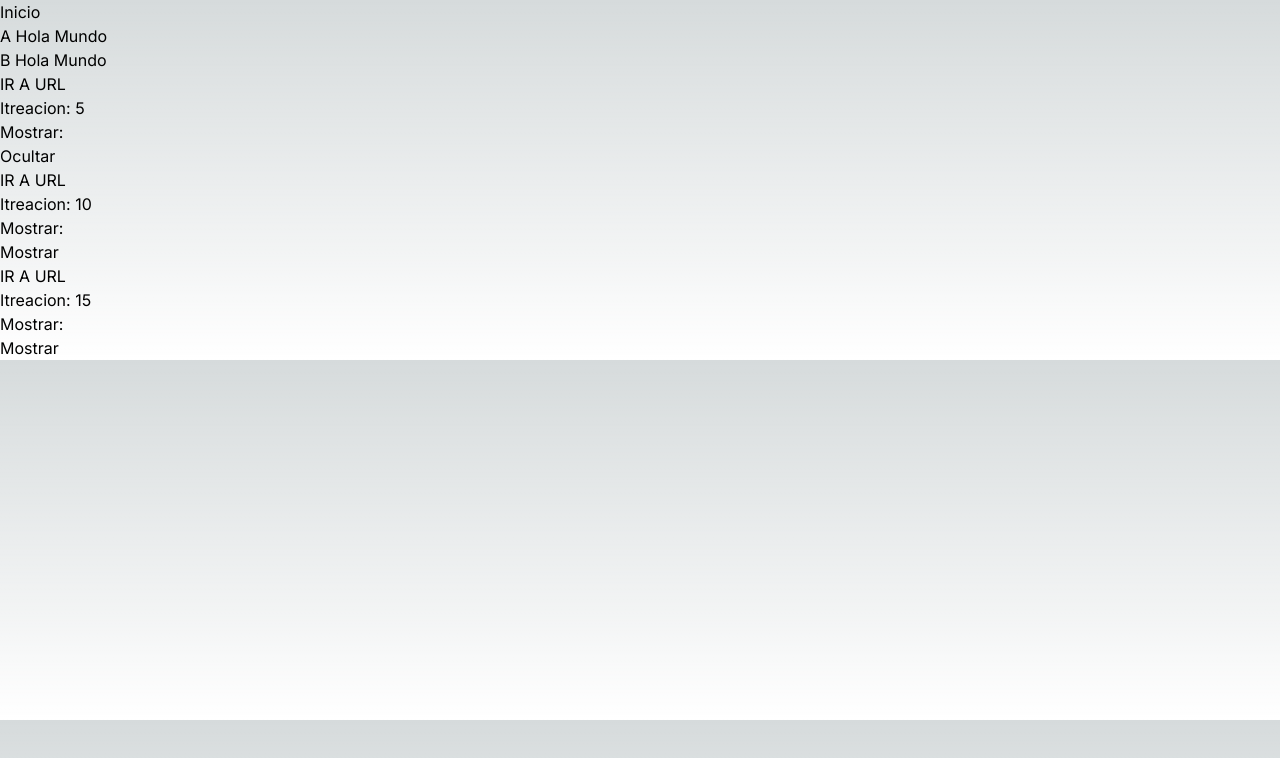
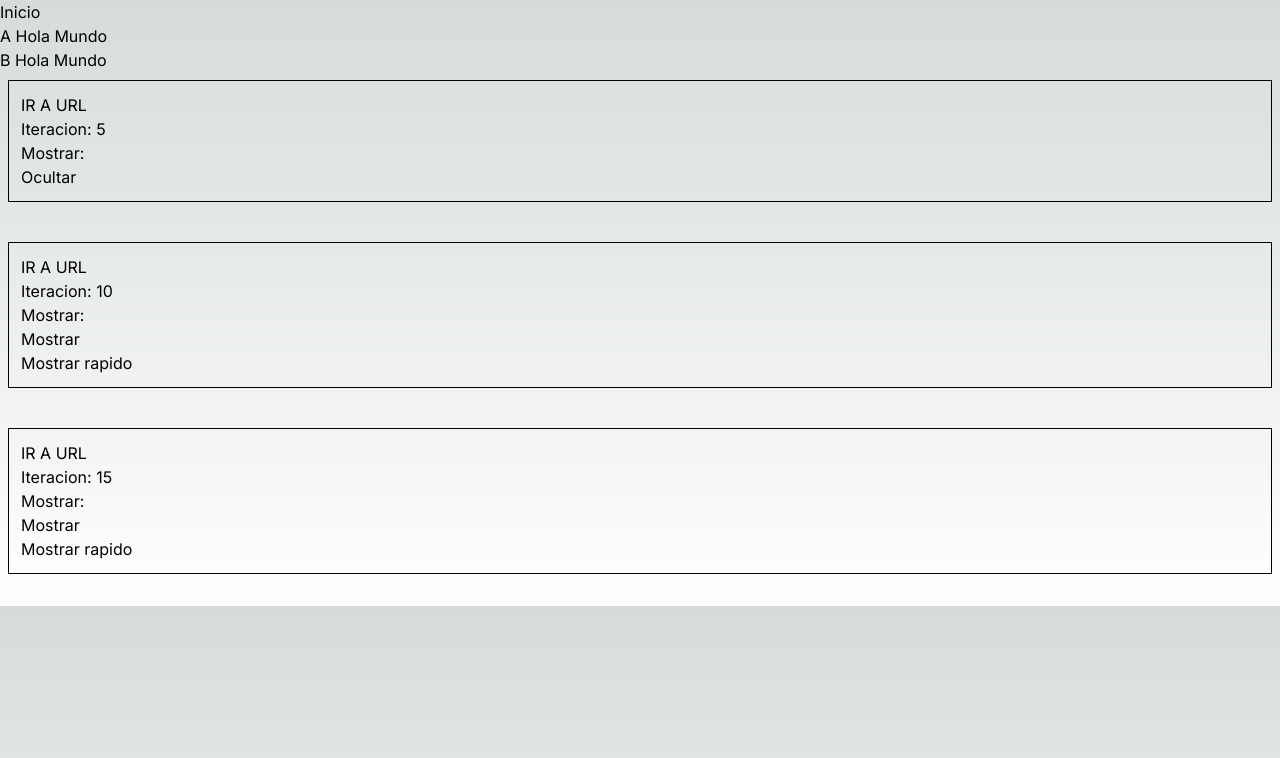
Before and after one commit to 2023-a-web-avanzada/puglla-lalvay-jonathan-puglla-web, a Next.js app in the folder 03-react/my-app/: page /c_componentes in a window 1280 px wide. Shown: the top 758 px of the page. Built offline with nearby package versions, Linux system fonts and the light colour scheme.

Commit message:
Feat: Stylesheet 02
Added styles

```diff
--- a/03-react/my-app/app/c_componentes/CComponente.tsx
+++ b/03-react/my-app/app/c_componentes/CComponente.tsx
@@ -1,24 +1,57 @@
+'use client'
+import { css } from '@emotion/react'
+import styled from "@emotion/styled"
+import { useState } from "react";
+
 export type PropiedadesComponente = {
     url: string;
     iteraciones: number;
     mostrar?: boolean;
 }
+
 export default function CComponente(
     props: PropiedadesComponente
 ){
     const {url, iteraciones, mostrar} = props;
+    const arreglo = [0, 1]
+    // const numeroUno = arreglo[0]
+    // const numeroDos = arreglo[1]
+    const [numeroUno, numeroDos] = arreglo
     const contenidoAdicional = () => {
         if(mostrar) {
             return <p>Mostrar</p>
         }
         return <p>Ocultar</p>
     }
+    const objeto = {}
+
+    const [iteracionLocal, setIteracionLocal] = useState(
+        iteraciones //1, // Valor de la variable
+    )
+
+    const [colorRojo, setColorRojo] = useState(
+        false
+    )
+
     return (
         <>
-            <a target="_blank" href={url}>IR A URL</a>
-            <p>Itreacion: {iteraciones}</p>
-            <p>Mostrar: {mostrar}</p>
-            {contenidoAdicional()}
+            <div className="border border-solid border-black p-3 m-2">
+                <a target="_blank" href={url}>IR A URL</a>
+                <p>Iteracion: {iteraciones}</p>
+                <p>Mostrar: {mostrar}</p>
+                {contenidoAdicional()}
+                { mostrar && <p>Mostrar rapido</p>}
+            </div>
+
+            <button className={'${colorRojo?"border border-solid border-black bg-red-500":"border border-solid border-black bg-blue-500"}'} onClick={
+                (event) => {
+                    setColorRojo(true);
+                    setIteracionLocal(iteracionLocal + 1);
+                    console.log(event);
+                }
+            }>
+
+            </button>
         </>
     )
 }
--- a/03-react/my-app/app/componentes/c_menu.component.tsx
+++ b/03-react/my-app/app/componentes/c_menu.component.tsx
@@ -1,5 +1,5 @@
 // app/componentes/c_menu.component.tsx
-
+'use client'
 export default function C_menuComponent() {
     return (
         <>
--- a/03-react/my-app/app/layout.tsx
+++ b/03-react/my-app/app/layout.tsx
@@ -1,3 +1,4 @@
+'use client'
 import './globals.css'
 import { Inter } from 'next/font/google'
 import React from "react";
--- a/03-react/my-app/app/page.tsx
+++ b/03-react/my-app/app/page.tsx
@@ -1,3 +1,4 @@
+'use client'
 import Image from 'next/image'
 
 export default function Home() {
```
